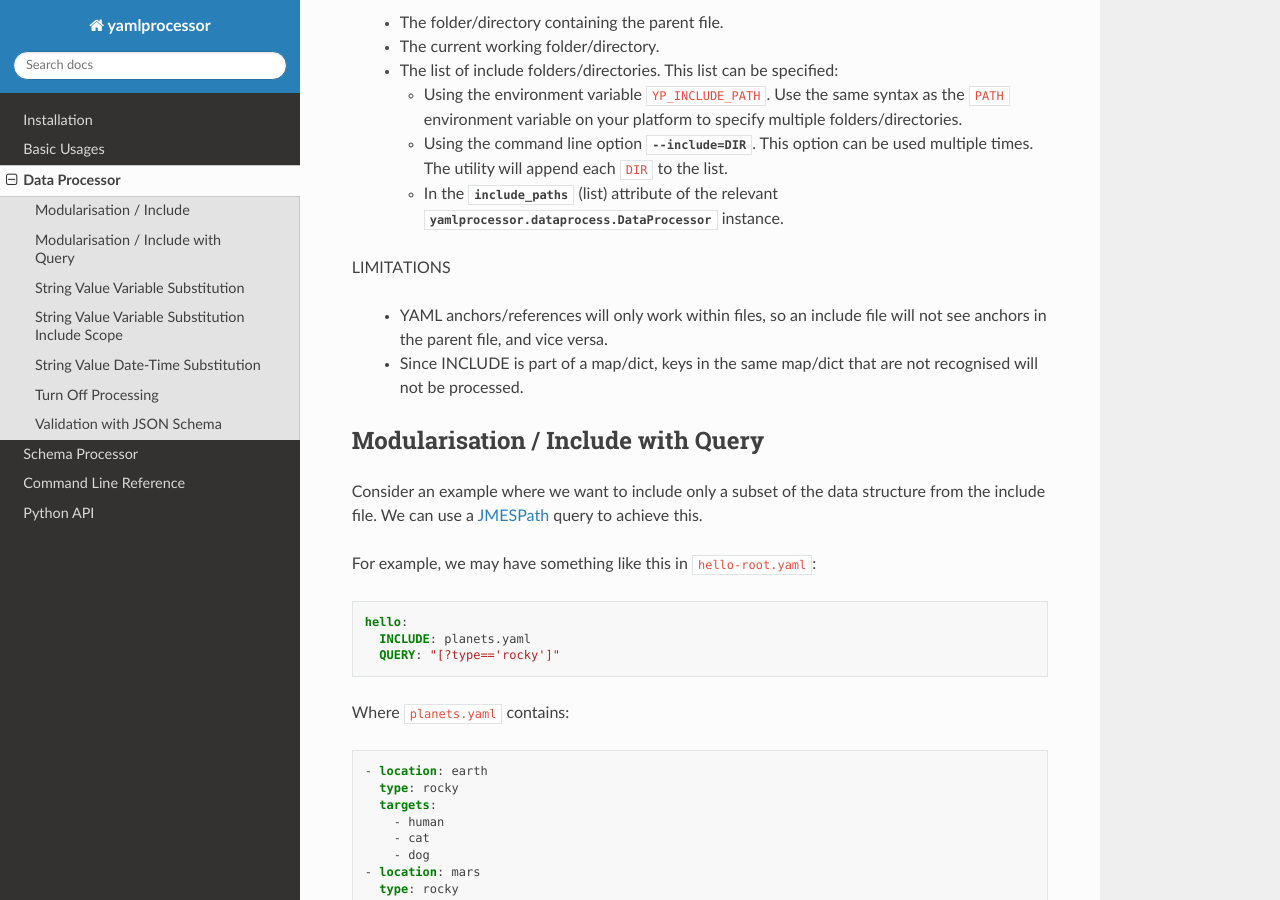
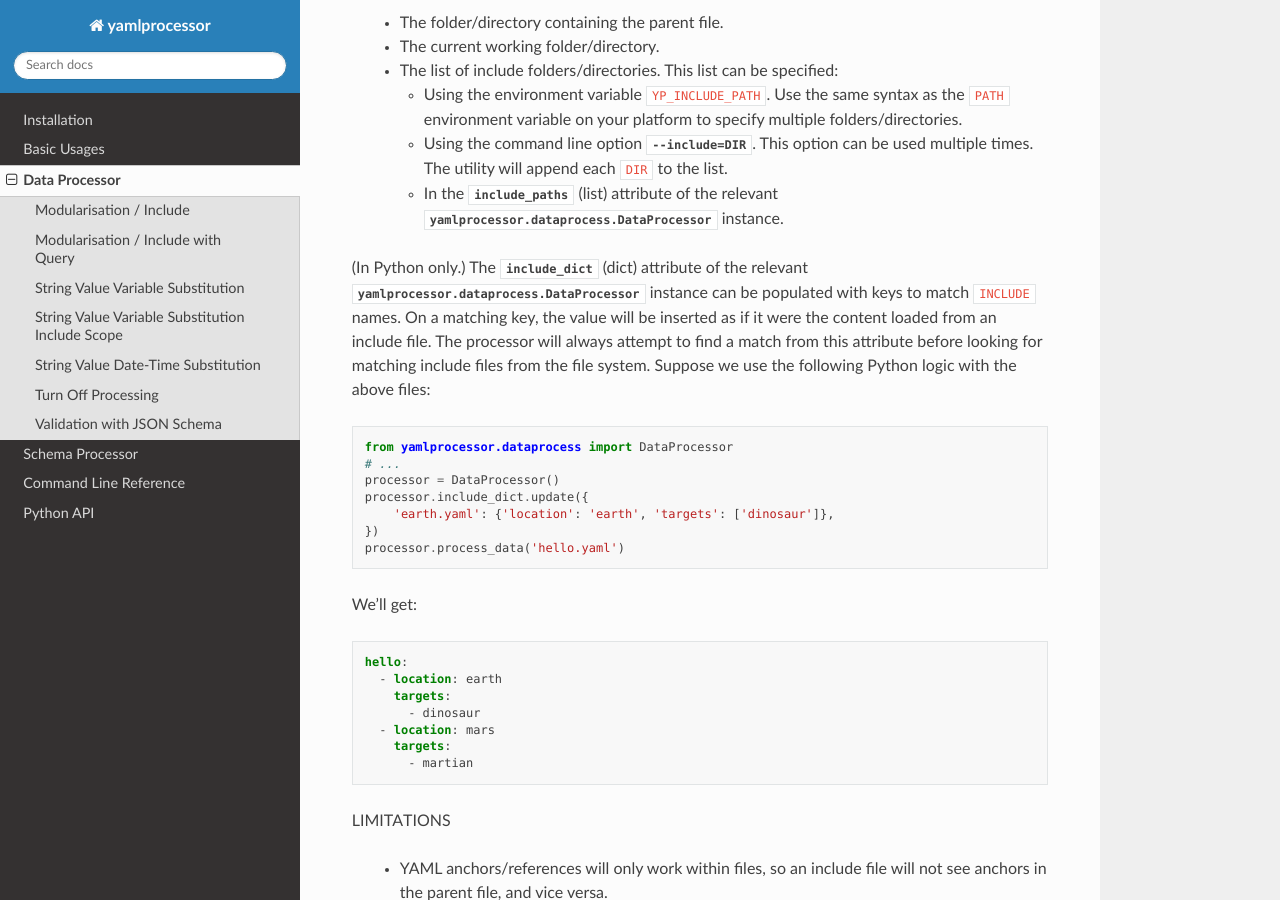
Before and after one commit to JCSDA-internal/yamlprocessor, a Sphinx documentation site: the page built from docs/data-process.rst, in a window 1280 px wide and 900 px high, scrolled down 1007 px. Built offline with Sphinx 7.4.7 and the Read the Docs theme 2.0.0, drawn with Linux system fonts in a browser that asks for light colours.

Commit message:
Support include from values from Python dict
Include processing now searches `DataProcessor.include_dict` for
matching keys to insert data, before looking at the file system.

```diff
--- a/docs/data-process.rst
+++ b/docs/data-process.rst
@@ -60,6 +60,36 @@ for it from these locations in order:
      The utility will append each ``DIR`` to the list.
    - In the :py:attr:`.include_paths` (list) attribute of the relevant
      :py:class:`yamlprocessor.dataprocess.DataProcessor` instance.
+
+(In Python only.) The :py:attr:`.include_dict` (dict) attribute of the relevant
+:py:class:`yamlprocessor.dataprocess.DataProcessor` instance can be populated
+with keys to match ``INCLUDE`` names. On a matching key, the value will be
+inserted as if it were the content loaded from an include file. The processor
+will always attempt to find a match from this attribute before looking for
+matching include files from the file system. Suppose we use the following
+Python logic with the above files:
+
+.. code-block:: python
+
+   from yamlprocessor.dataprocess import DataProcessor
+   # ...
+   processor = DataProcessor()
+   processor.include_dict.update({
+       'earth.yaml': {'location': 'earth', 'targets': ['dinosaur']},
+   })
+   processor.process_data('hello.yaml')
+
+We'll get:
+
+.. code-block:: yaml
+
+   hello:
+     - location: earth
+       targets:
+         - dinosaur
+     - location: mars
+       targets:
+         - martian
 
 LIMITATIONS
 
```
Also changed, not shown: 2 other files.
